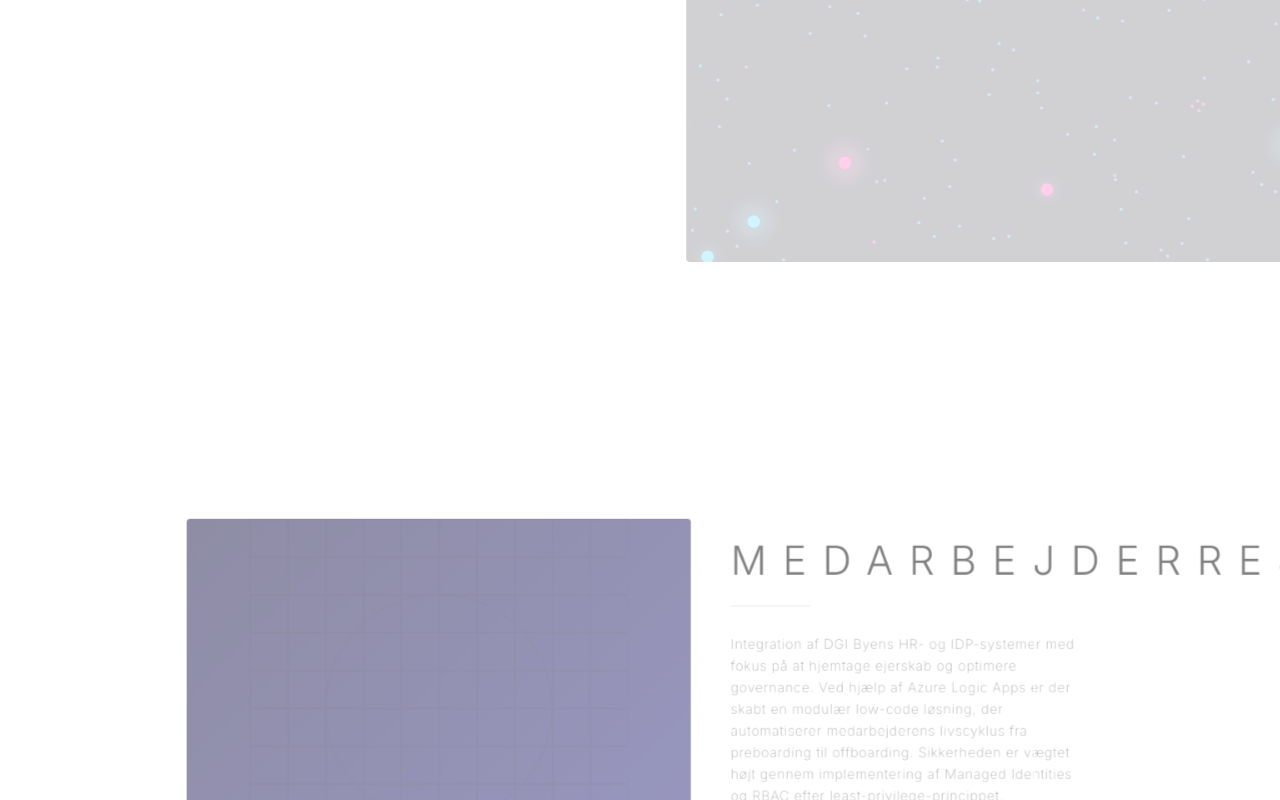
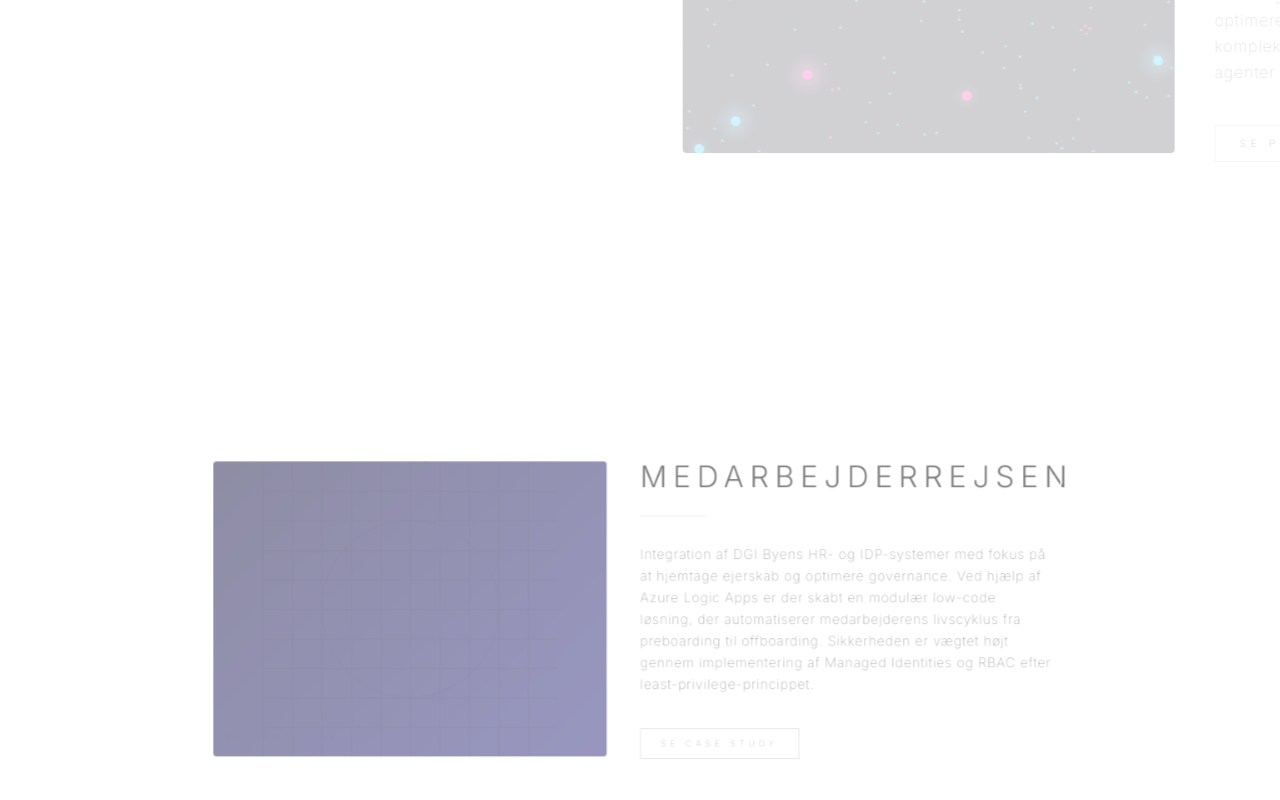
Before and after one commit to JensKristianRuben/cv, a SvelteKit app: page /projects in a window 1280 px wide. Shown: the part 1120-1920 px from the top of the page. Built offline with nearby package versions, Linux system fonts and the light colour scheme.

Commit message:
feat: optimize project cards for laptop view and improve text wrapping

```diff
--- a/src/lib/components/ProjectCard.svelte
+++ b/src/lib/components/ProjectCard.svelte
@@ -77,17 +77,17 @@
 
 <section
 	bind:this={element}
-	class="flex min-h-[85vh] w-full items-center justify-center px-8 md:px-24"
+	class="flex min-h-[60vh] lg:min-h-[80vh] w-full items-center justify-center px-6 md:px-12 lg:px-20"
 >
 	<div
-		class="relative flex w-full max-w-6xl flex-col items-center gap-12 md:flex-row"
+		class="relative flex w-full max-w-2xl xl:max-w-5xl flex-col items-center gap-6 lg:gap-10 md:flex-row"
 		style:opacity={opacity}
 		style:transform={transform}
 		style:filter={filter}
 		style:will-change="transform, opacity, filter"
 	>
 		<!-- Image Side -->
-		<div class="group relative aspect-[4/3] w-full overflow-hidden rounded-sm md:w-3/5">
+		<div class="group relative aspect-[4/3] w-full overflow-hidden rounded-sm md:w-1/2">
 			{#if project.image}
 				<img
 					src={project.image}
@@ -119,12 +119,12 @@
 		</div>
 
 		<!-- Content Side -->
-		<div class="flex flex-col items-start text-left md:w-2/5">
-			<h2 class="mb-6 text-4xl font-light uppercase tracking-[0.4em] leading-tight md:text-5xl">
+		<div class="flex flex-col items-start text-left md:w-1/2 md:pr-4">
+			<h2 class="mb-4 text-2xl font-light uppercase tracking-[0.2em] leading-tight md:text-3xl lg:text-4xl lg:mb-6 break-words overflow-wrap-anywhere">
 				{project.title}
 			</h2>
-			<div class="h-px w-24 bg-content/20 mb-8"></div>
-			<p class="text-sm leading-relaxed tracking-wider opacity-60 md:text-base">
+			<div class="h-px w-20 bg-content/20 mb-6 lg:mb-8"></div>
+			<p class="text-xs leading-relaxed tracking-wider opacity-60 md:text-sm lg:text-base">
 				{project.description}
 			</p>
 
@@ -133,12 +133,12 @@
 					href={project.link}
 					target="_blank"
 					rel="noopener noreferrer"
-					class="mt-12 border border-content/20 px-8 py-3 text-[10px] uppercase tracking-[0.5em] transition-all hover:bg-content hover:text-canvas"
+					class="mt-8 lg:mt-10 border border-content/20 px-6 py-2.5 text-[10px] uppercase tracking-[0.5em] transition-all hover:bg-content hover:text-canvas"
 				>
 					{labels.viewProject}
 				</a>
 			{:else}
-				<button class="mt-12 border border-content/20 px-8 py-3 text-[10px] uppercase tracking-[0.5em] transition-all hover:bg-content hover:text-canvas">
+				<button class="mt-8 lg:mt-10 border border-content/20 px-6 py-2.5 text-[10px] uppercase tracking-[0.5em] transition-all hover:bg-content hover:text-canvas">
 					{labels.viewCaseStudy}
 				</button>
 			{/if}
--- a/src/routes/+layout.svelte
+++ b/src/routes/+layout.svelte
@@ -1,8 +1,14 @@
 <script lang="ts">
 	import { onNavigate } from '$app/navigation';
+	import { lang } from '$lib/i18n.svelte';
 	import './layout.css';
 
 	let { children } = $props();
+
+	// Update html lang attribute when language changes
+	$effect(() => {
+		document.documentElement.lang = lang.current;
+	});
 
 	const pageOrder = ['/', '/cv', '/projects', '/contact'];
 
```
